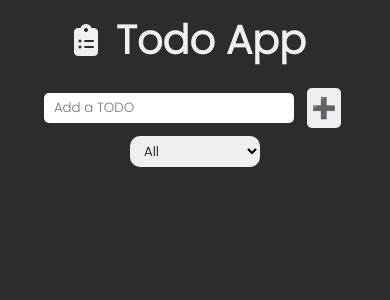
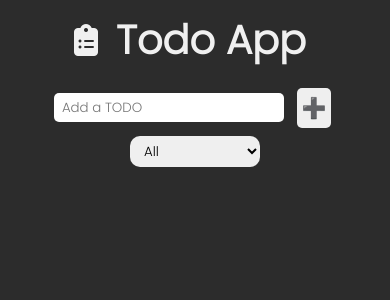
Before and after one commit to tusharkandpal/Todo-react-app, a React (Create React App) app: page / in a window 390 px wide. Shown: the top 300 px of the page. Built offline with nearby package versions, Linux system fonts and the light colour scheme.

Commit message:
fix: responsiveness issues

```diff
--- a/src/App.css
+++ b/src/App.css
@@ -65,14 +65,14 @@ h2 {
 }
 .todo-input {
   width: 250px;
-  height: 30px;
-  padding: 5px 10px;
+  height: 1.8rem;
+  padding: 0.1rem 0.5rem;
   border-radius: 5px;
 }
 .todo-item {
   width: 200px;
   word-wrap: break-word;
-  margin: 3px;
+  margin: 0.2rem;
 }
 .filter {
   margin-left: 50px;
@@ -92,6 +92,9 @@ h2 {
   .todo-item {
     width: 180px;
   }
+  .todo-input {
+    width: 230px;
+  }
   .filter {
     margin: 0;
   }
```
